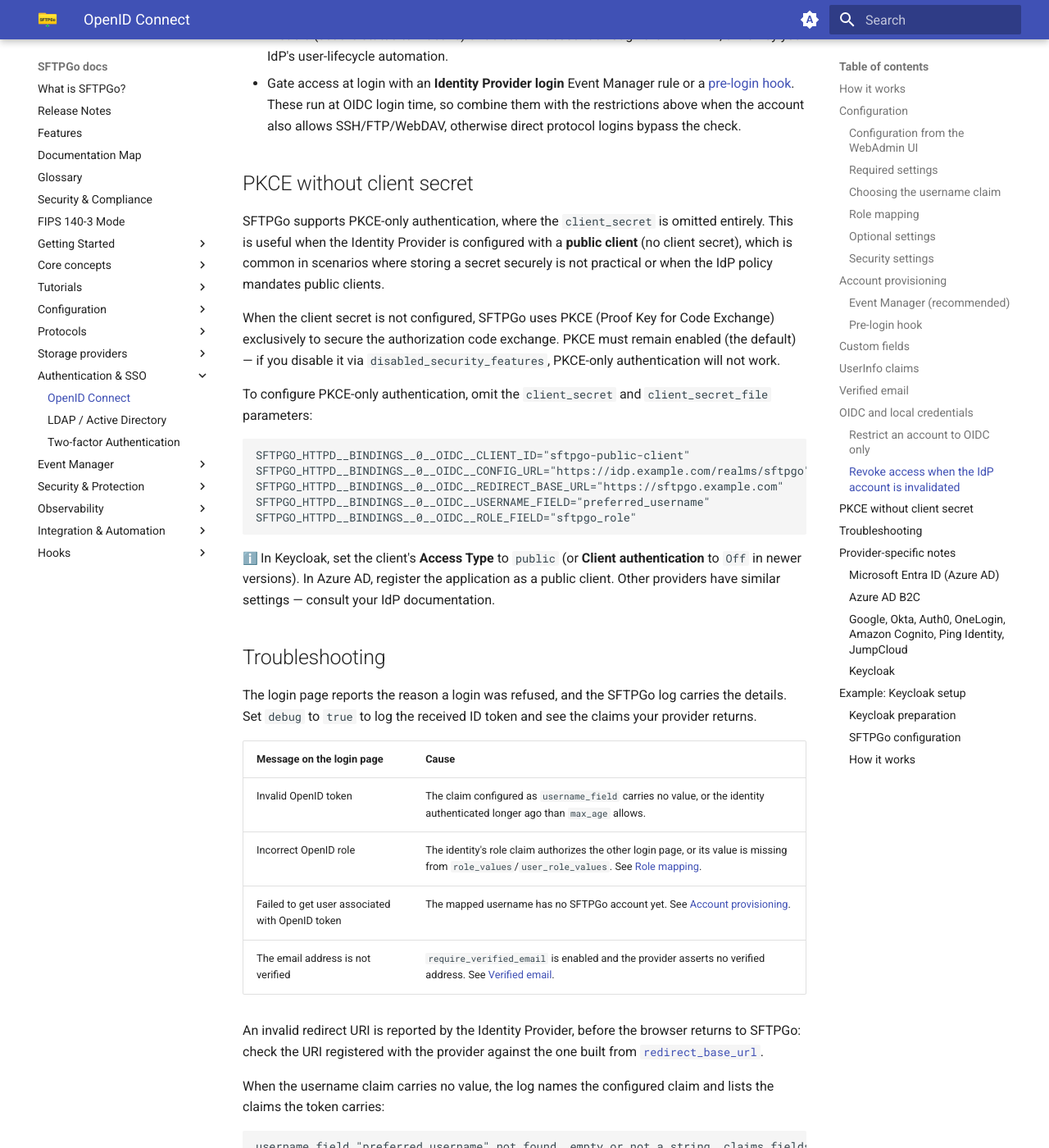
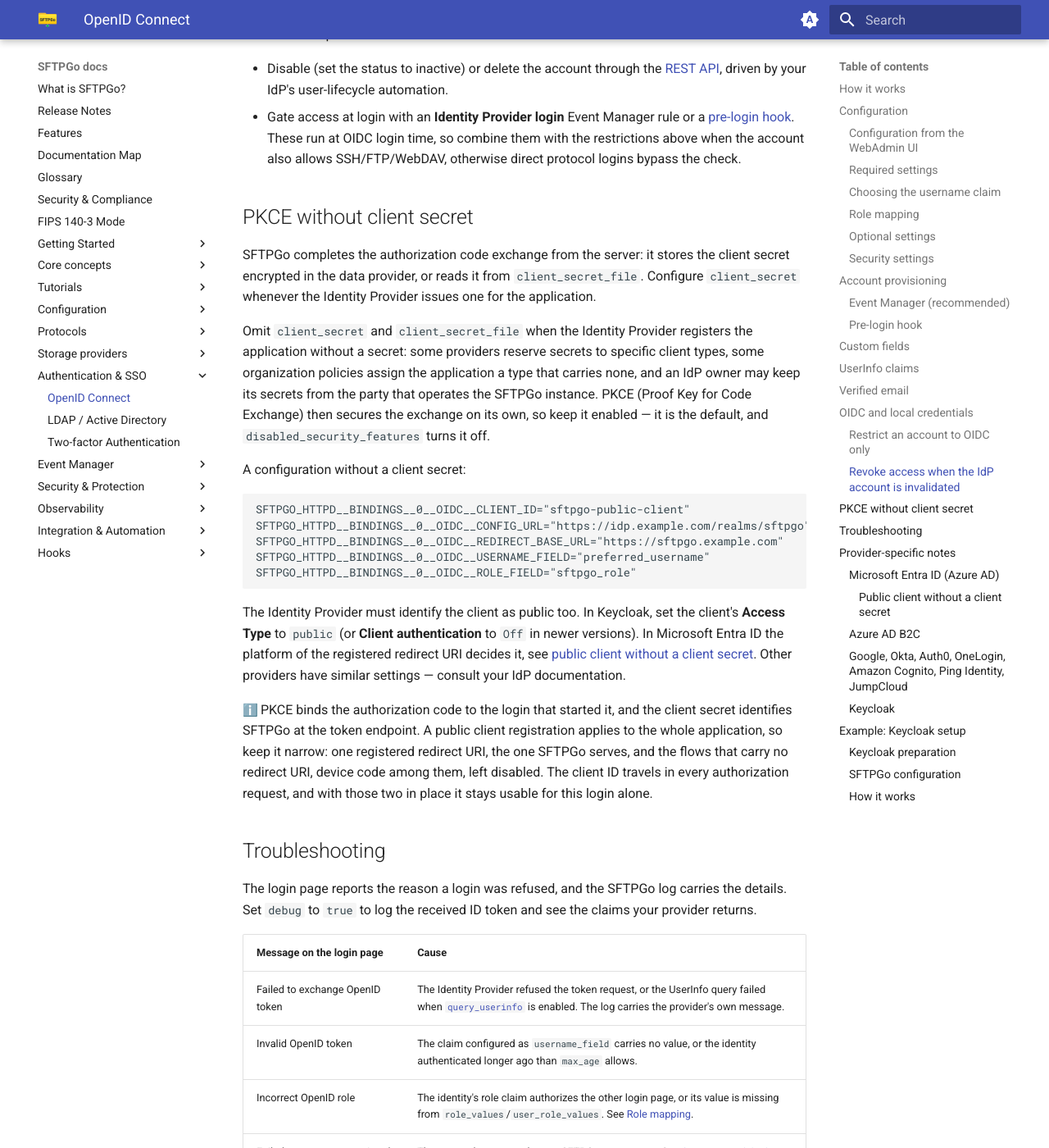
Before and after one commit to sftpgo/docs, an MkDocs documentation site: the page built from docs/oidc.md, in a window 1280 px wide and 1400 px high, scrolled down 8581 px. Shown: the whole window at 82% size. Built offline with MkDocs 1.6.1 and Material for MkDocs 9.7.7, drawn with Linux system fonts in a browser that asks for light colours; emoji names are drawn with the system emoji font; the version menu is left out; some of the changed text lies outside the part shown.

Commit message:
oidc: improve docs for public client setup
Signed-off-by: Nicola Murino <nicola.murino@gmail.com>

````diff
--- a/docs/oidc.md
+++ b/docs/oidc.md
@@ -65,7 +65,7 @@ Claim fields take the claim name as it appears in the token, for example `prefer
 | ----------- | ------------- |
 | `config_url` | Base URL of the Identity Provider. SFTPGo appends `/.well-known/openid-configuration` for discovery. SFTPGo will refuse to start if the URL is unreachable. |
 | `client_id` | OAuth2 application/client ID. |
-| `client_secret` | OAuth2 application/client secret. Can also be provided via `client_secret_file`. Optional when using PKCE-only authentication — see [PKCE without client secret](#pkce-without-client-secret). |
+| `client_secret` | OAuth2 application/client secret. Configure it whenever the Identity Provider issues one for the application. Can also be provided via `client_secret_file`. Omit both for PKCE-only authentication — see [PKCE without client secret](#pkce-without-client-secret). |
 | `redirect_base_url` | Base URL of your SFTPGo instance (e.g., `https://sftpgo.example.com`). SFTPGo appends `/web/oidc/redirect` automatically. Use the same address your users browse: the login is completed on the browser that started it. |
 | `username_field` | ID token claim to map to the SFTPGo username (e.g., `preferred_username`, `email`). |
 
@@ -121,7 +121,7 @@ Implicit roles are useful when the IdP does not provide role claims or when you
 
 | Parameter | Default | Description |
 | ----------- | --------- | ------------- |
-| `disabled_security_features` | `0` | Set to `1` to disable PKCE (Proof Key for Code Exchange). PKCE is enabled by default and recommended. |
+| `disabled_security_features` | `0` | Set to `1` to disable PKCE (Proof Key for Code Exchange). PKCE is enabled by default; keep it enabled when the client secret is omitted, since it then secures the exchange on its own. See [PKCE without client secret](#pkce-without-client-secret). |
 | `insecure_skip_signature_check` | `false` | :warning: Accepts the ID token without validating its signature. Supported for providers that sign ID tokens with the `none` algorithm. SFTPGo reads the ID token from the provider's token endpoint over TLS, which is the only integrity guarantee left while this setting is enabled. |
 | `insecure_issuer_url` | `false` | Allow the issuer URL reported by the provider to differ from the discovery URL. Required for off-spec providers like Azure B2C. |
 | `issuer_url` | — | Explicit issuer URL for token verification, applied when `insecure_issuer_url` is enabled. |
@@ -204,11 +204,11 @@ SFTPGo does not poll the Identity Provider, so revoking an account that already
 
 ## PKCE without client secret
 
-SFTPGo supports PKCE-only authentication, where the `client_secret` is omitted entirely. This is useful when the Identity Provider is configured with a **public client** (no client secret), which is common in scenarios where storing a secret securely is not practical or when the IdP policy mandates public clients.
+SFTPGo completes the authorization code exchange from the server: it stores the client secret encrypted in the data provider, or reads it from `client_secret_file`. Configure `client_secret` whenever the Identity Provider issues one for the application.
 
-When the client secret is not configured, SFTPGo uses PKCE (Proof Key for Code Exchange) exclusively to secure the authorization code exchange. PKCE must remain enabled (the default) — if you disable it via `disabled_security_features`, PKCE-only authentication will not work.
+Omit `client_secret` and `client_secret_file` when the Identity Provider registers the application without a secret: some providers reserve secrets to specific client types, some organization policies assign the application a type that carries none, and an IdP owner may keep its secrets from the party that operates the SFTPGo instance. PKCE (Proof Key for Code Exchange) then secures the exchange on its own, so keep it enabled — it is the default, and `disabled_security_features` turns it off.
 
-To configure PKCE-only authentication, omit the `client_secret` and `client_secret_file` parameters:
+A configuration without a client secret:
 
 ```shell
 SFTPGO_HTTPD__BINDINGS__0__OIDC__CLIENT_ID="sftpgo-public-client"
@@ -218,7 +218,9 @@ SFTPGO_HTTPD__BINDINGS__0__OIDC__USERNAME_FIELD="preferred_username"
 SFTPGO_HTTPD__BINDINGS__0__OIDC__ROLE_FIELD="sftpgo_role"
 ```
 
-:information_source: In Keycloak, set the client's **Access Type** to `public` (or **Client authentication** to `Off` in newer versions). In Azure AD, register the application as a public client. Other providers have similar settings — consult your IdP documentation.
+The Identity Provider must identify the client as public too. In Keycloak, set the client's **Access Type** to `public` (or **Client authentication** to `Off` in newer versions). In Microsoft Entra ID the platform of the registered redirect URI decides it, see [public client without a client secret](#public-client-without-a-client-secret). Other providers have similar settings — consult your IdP documentation.
+
+:information_source: PKCE binds the authorization code to the login that started it, and the client secret identifies SFTPGo at the token endpoint. A public client registration applies to the whole application, so keep it narrow: one registered redirect URI, the one SFTPGo serves, and the flows that carry no redirect URI, device code among them, left disabled. The client ID travels in every authorization request, and with those two in place it stays usable for this login alone.
 
 ## Troubleshooting
 
@@ -226,12 +228,15 @@ The login page reports the reason a login was refused, and the SFTPGo log carrie
 
 | Message on the login page | Cause |
 | ------------------------- | ----- |
+| Failed to exchange OpenID token | The Identity Provider refused the token request, or the UserInfo query failed when [`query_userinfo`](#userinfo-claims) is enabled. The log carries the provider's own message. |
 | Invalid OpenID token | The claim configured as `username_field` carries no value, or the identity authenticated longer ago than `max_age` allows. |
 | Incorrect OpenID role | The identity's role claim authorizes the other login page, or its value is missing from `role_values`/`user_role_values`. See [Role mapping](#role-mapping). |
 | Failed to get user associated with OpenID token | The mapped username has no SFTPGo account yet. See [Account provisioning](#account-provisioning). |
 | The email address is not verified | `require_verified_email` is enabled and the provider asserts no verified address. See [Verified email](#verified-email). |
 
 An invalid redirect URI is reported by the Identity Provider, before the browser returns to SFTPGo: check the URI registered with the provider against the one built from [`redirect_base_url`](#required-settings).
+
+When the provider asks for client credentials and the configuration omits the client secret, review the client type the provider expects for the registered redirect URI: see [PKCE without client secret](#pkce-without-client-secret).
 
 When the username claim carries no value, the log names the configured claim and lists the claims the token carries:
 
@@ -248,6 +253,19 @@ Compare the configured claim with that list: it must be one of those names. A cl
 Standard configuration works for most setups. Entra ID signs ID tokens with RS256 and publishes its signing keys in the discovery document, so set `config_url` to the tenant's v2.0 endpoint, `https://login.microsoftonline.com/<tenant-id>/v2.0`.
 
 If signature validation fails, verify that `config_url` returns the discovery document of the tenant that issues the tokens: the keys used for validation come from that document. `insecure_skip_signature_check` covers providers that sign ID tokens with the `none` algorithm; a provider that publishes signing keys works with the default settings.
+
+#### Public client without a client secret
+
+Entra ID issues client secrets for applications registered under the **Web** platform, so a client secret covers this provider. To register the application as a public client instead, and authenticate with [PKCE alone](#pkce-without-client-secret), the platform the redirect URI is registered under is what decides the client type:
+
+1. Open **App registrations** => your application => **Authentication**.
+2. Remove `<redirect_base_url>/web/oidc/redirect` from the **Web** platform.
+3. Add the same URI under **Mobile and desktop applications** => **Custom redirect URIs**.
+4. Leave **Allow public client flows** set to **No**.
+
+While the URI stays registered under **Web**, Entra ID asks for the client secret and reports `AADSTS7000218`. The **Allow public client flows** setting governs the flows that carry no redirect URI, such as device code: this login carries one, so it follows the platform of the redirect URI and works with that setting left at **No**.
+
+:warning: Keep the URI under **Mobile and desktop applications** rather than **Single-page application**: the SPA platform serves code redemption from the browser, and SFTPGo completes the exchange from the server.
 
 ### Azure AD B2C
 
````
